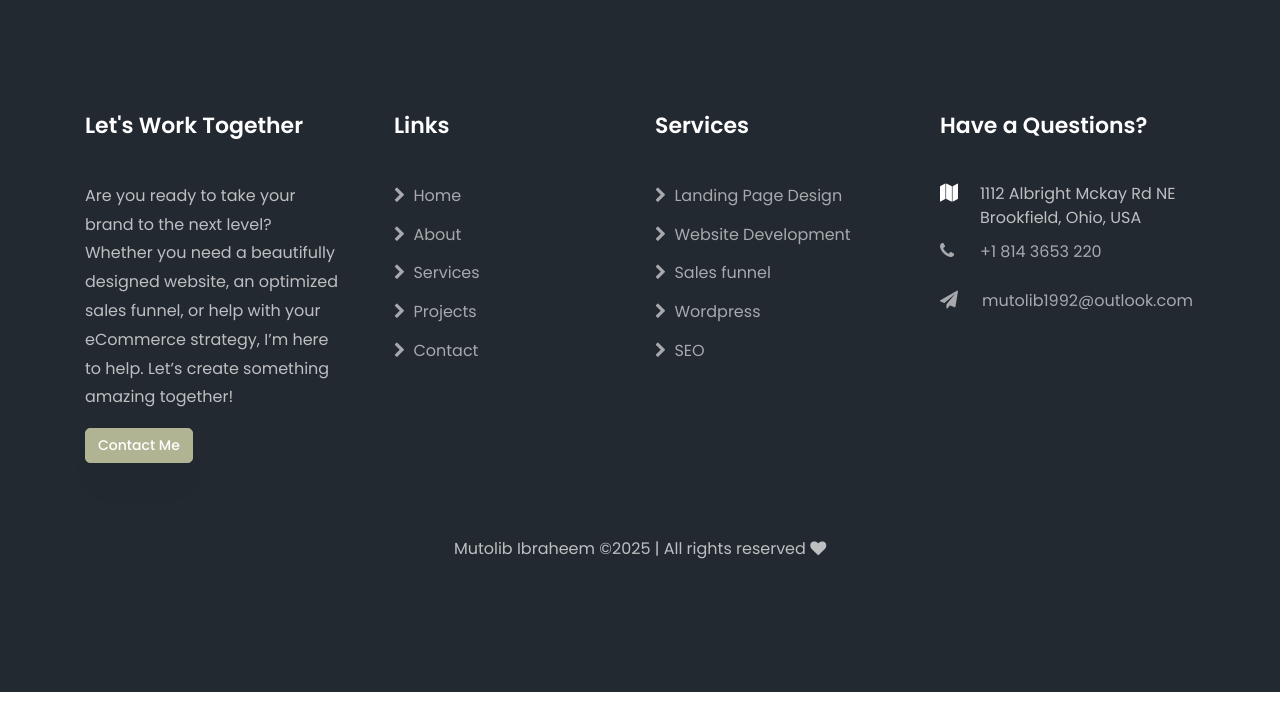
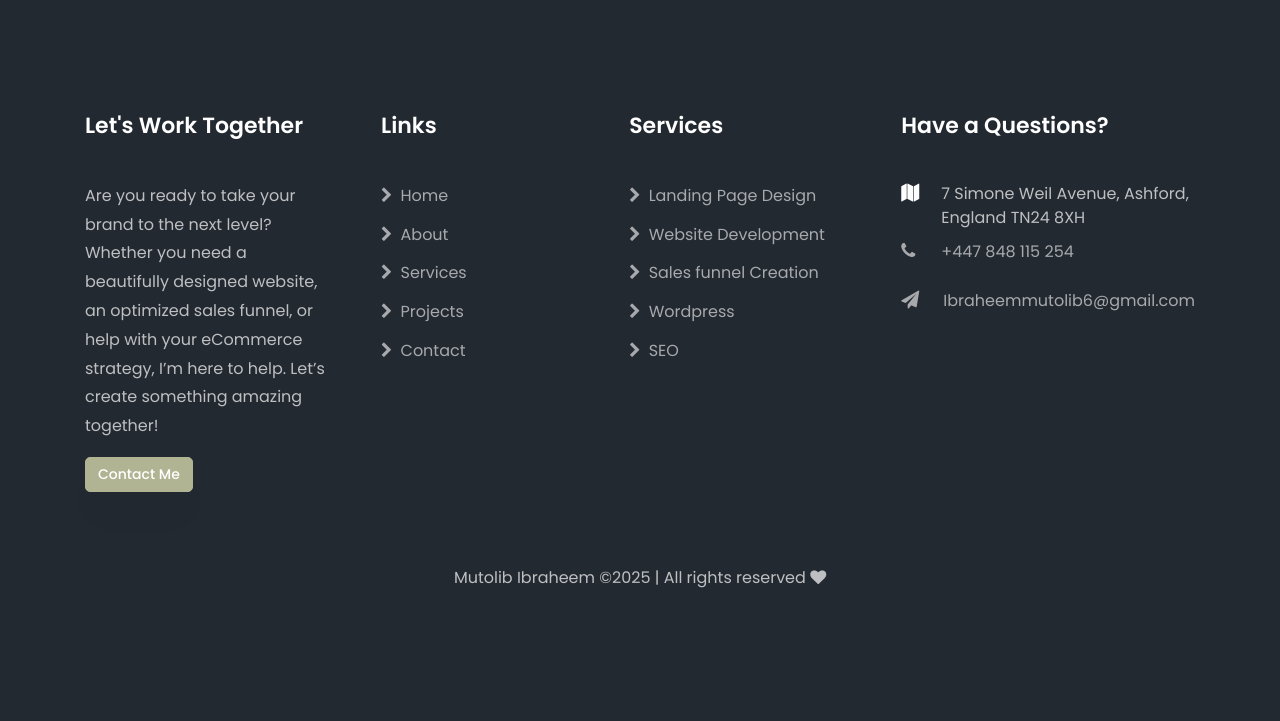
Before and after one commit to mutolib123/portfolio, a plain HTML site: page index.html in a window 1280 px wide. Shown: the part 7510-8231 px from the top of the page. Before the commit the page ends 8202 px from the top, so only its background shows below. Drawn offline with Linux system fonts and the light colour scheme; some packages are replaced by stand-ins of ours; no server answers; files whose address does not match are found by name.

Commit message:
Update index.html

```diff
--- a/index.html
+++ b/index.html
@@ -791,7 +791,7 @@
 						<ul class="list-unstyled">
 							<li><a href="#skills-section"><span class="fa fa-chevron-right mr-2"></span>Landing Page Design </a></li>
 							<li><a href="#skills-section"><span class="fa fa-chevron-right mr-2"></span>Website Development</a></li>
-							<li><a href="#skills-section"><span class="fa fa-chevron-right mr-2"></span>Sales funnel</a></li>
+							<li><a href="#skills-section"><span class="fa fa-chevron-right mr-2"></span>Sales funnel Creation</a></li>
 							<li><a href="#skills-section"><span class="fa fa-chevron-right mr-2"></span>Wordpress</a></li>
 							<li><a href="#skills-section"><span class="fa fa-chevron-right mr-2"></span>SEO</a></li>
 						</ul>
@@ -802,9 +802,9 @@
 						<h2 class="ftco-heading-2">Have a Questions?</h2>
 						<div class="block-23 mb-3">
 							<ul>
-								<li><span class="icon fa fa-map marker"></span><span class="text">1112 Albright Mckay Rd NE Brookfield, Ohio, USA</span></li>
-								<li><a href="#"><span class="icon fa fa-phone"></span><span class="text">+1 814 3653 220</span></a></li>
-								<li><a href="#"><span class="icon fa fa-paper-plane pr-4"></span><span class="text">mutolib1992@outlook.com</span></a></li>
+								<li><span class="icon fa fa-map marker"></span><span class="text">7 Simone Weil Avenue, Ashford, England TN24 8XH</span></li>
+								<li><a href="#"><span class="icon fa fa-phone"></span><span class="text">+447 848 115 254</span></a></li>
+								<li><a href="#"><span class="icon fa fa-paper-plane pr-4"></span><span class="text">Ibraheemmutolib6@gmail.com</span></a></li>
 							</ul>
 						</div>
 						<ul class="ftco-footer-social list-unstyled mt-2">
```
